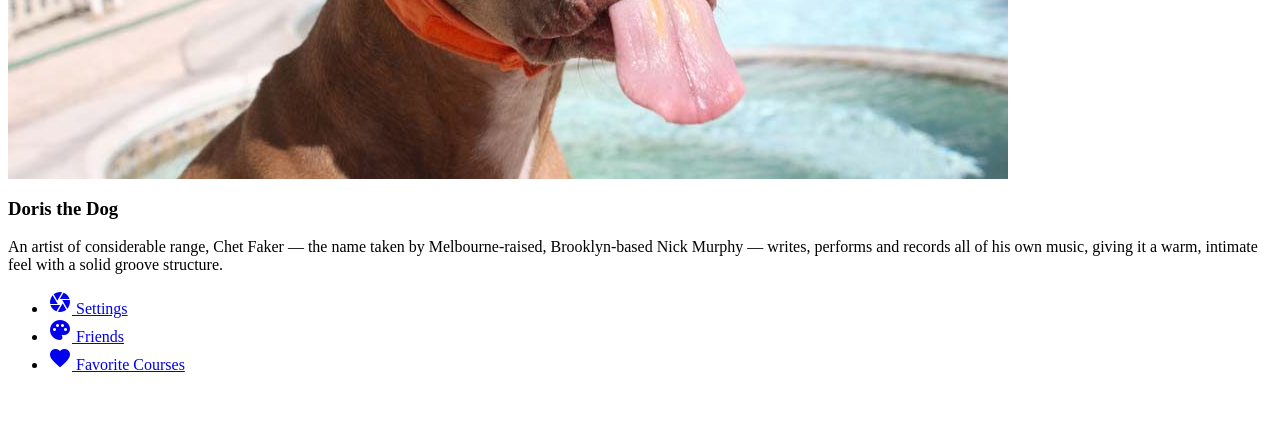
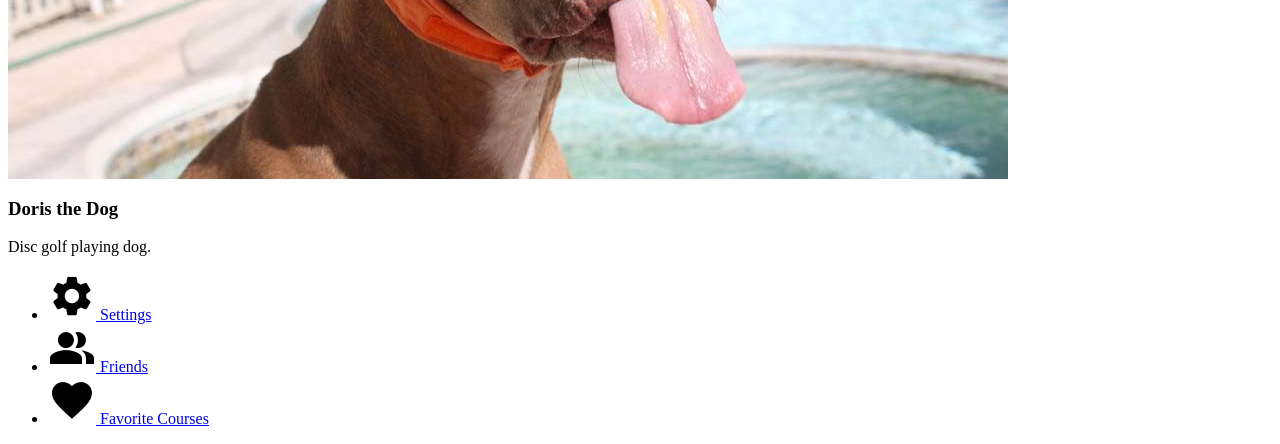
Before and after one commit to AndreasGustafsson88/Webbramverk_discgolf, a Flask app: page /profile_page in a window 1280 px wide. Shown: the part 454-898 px from the top of the page. Before the commit the page ends 826 px from the top, so only its background shows below. Run offline with Flask 2, Linux system fonts and the light colour scheme.

Commit message:
profile_page

```diff
--- a/templates/profile_page.html
+++ b/templates/profile_page.html
@@ -1,13 +1,12 @@
 <head>
     <link rel="stylesgeet" href="style.css">
-    <link rel="stylesheet" href="https://fonts.googleapis.com/css?family=Roboto:300,400,500,700|Material+Icons">
 </head>
 <body class="profile-page">
         <div class="container">
             <div class="collapse navbar-collapse">
-                      <!--Keeps the icon bar in place-->
-                      <div class="dropdown-menu dropdown-with-icons">
-                      </div>
+                <!--Keeps the icon bar in place-->
+                <div class="dropdown-menu dropdown-with-icons">
+                </div>
             </div>
         </div>
     </nav>
@@ -32,7 +31,7 @@
                 </div>
                 <!--Descprition player-->
                 <div class="description text-center">
-                    <p>An artist of considerable range, Chet Faker — the name taken by Melbourne-raised, Brooklyn-based Nick Murphy — writes, performs and records all of his own music, giving it a warm, intimate feel with a solid groove structure. </p>
+                    <p> Disc golf playing dog. </p>
                 </div>
                 <!--Row for tablink (settings, friends, fav course)-->
 				<div class="row">
@@ -41,19 +40,19 @@
                           <ul class="nav nav-pills nav-pills-icons justify-content-center" role="tablist">
                             <li class="nav-item">
                                 <a class="nav-link active" href="#settings" role="tab" data-toggle="tab">
-                                  <i class="material-icons">camera</i>
+                                  <i class="material-icons"><img src="../app/UI/static/assets/img/baseline_settings_black_24dp.png"> </i>
                                   Settings
                                 </a>
                             </li>
                             <li class="nav-item">
                                 <a class="nav-link" href="#friend" role="tab" data-toggle="tab">
-                                  <i class="material-icons">palette</i>
+                                  <i class="material-icons"><img src="../app/UI/static/assets/img/baseline_people_alt_black_24dp.png"></i>
                                     Friends
                                 </a>
                             </li>
                             <li class="nav-item">
                                 <a class="nav-link" href="#favorite_coruse" role="tab" data-toggle="tab">
-                                  <i class="material-icons">favorite</i>
+                                  <i class="material-icons"><img src="../app/UI/static/assets/img/baseline_favorite_black_24dp.png"></i>
                                     Favorite Courses
                                 </a>
                             </li>
```
Also changed, not shown: templates/style.css (added, +14 -0 lines), app/UI/static/assets/img/baseline_favorite_black_24dp.png (added), app/UI/static/assets/img/baseline_people_alt_black_24dp.png (added), app/UI/static/assets/img/baseline_settings_black_24dp.png (added).
